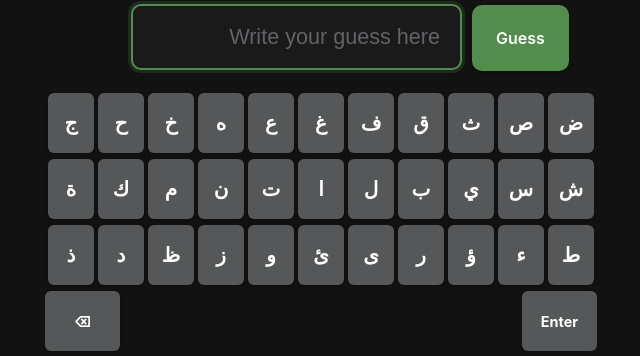
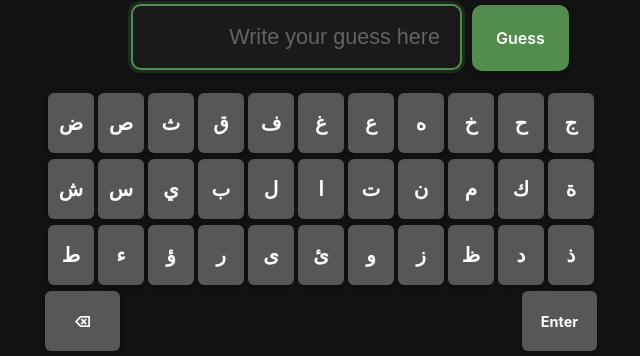
Before and after one commit to musa-q/kalimle, a FastAPI app: page / in a window 1280 px wide. Shown: the part 658-1014 px from the top of the page, without its empty margins (319-959 px from the left). Run offline with FastAPI, Linux system fonts and the light colour scheme.

Commit message:
Flip keyboard horizontally

```diff
--- a/static/css/style.css
+++ b/static/css/style.css
@@ -794,7 +794,7 @@ footer p {
     justify-content: center;
     gap: 4px;
     margin-bottom: 6px;
-    direction: rtl;
+    direction: ltr;
 }
 
 .keyboard-row-bottom {
```
